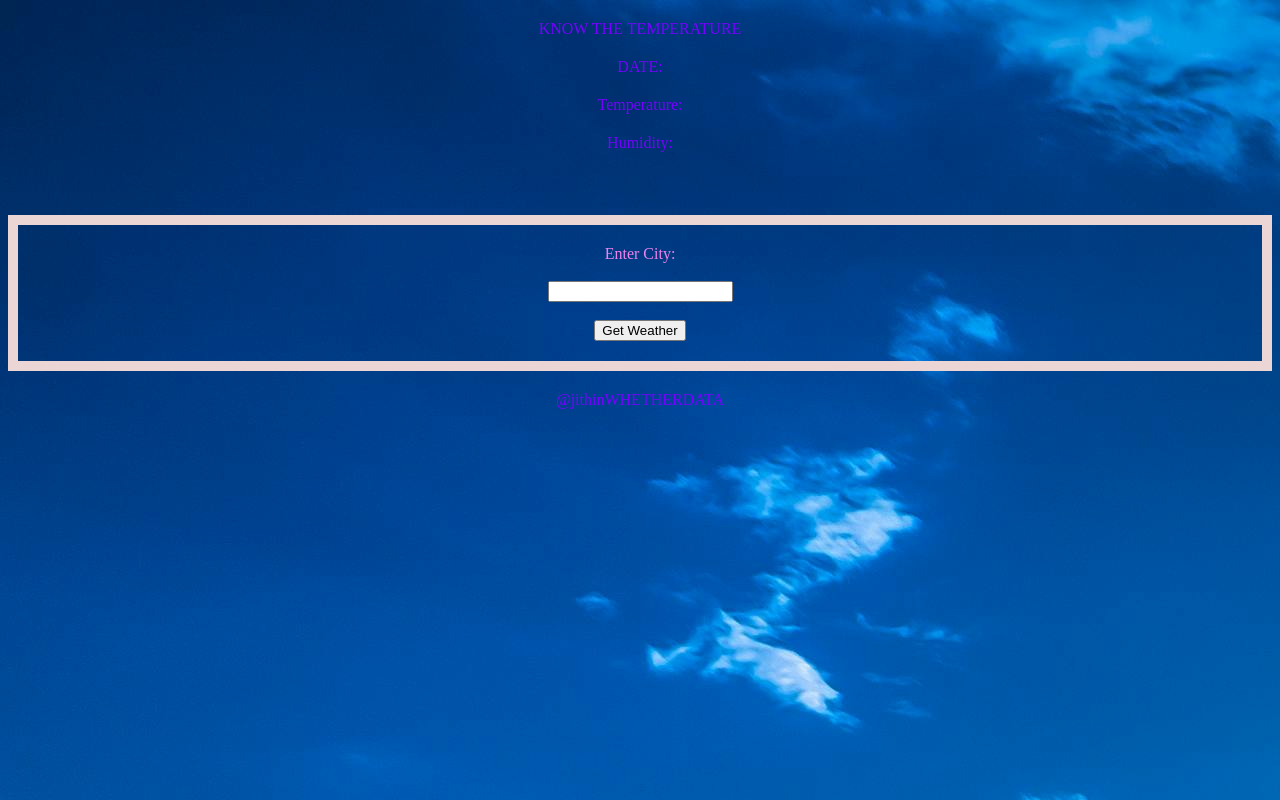
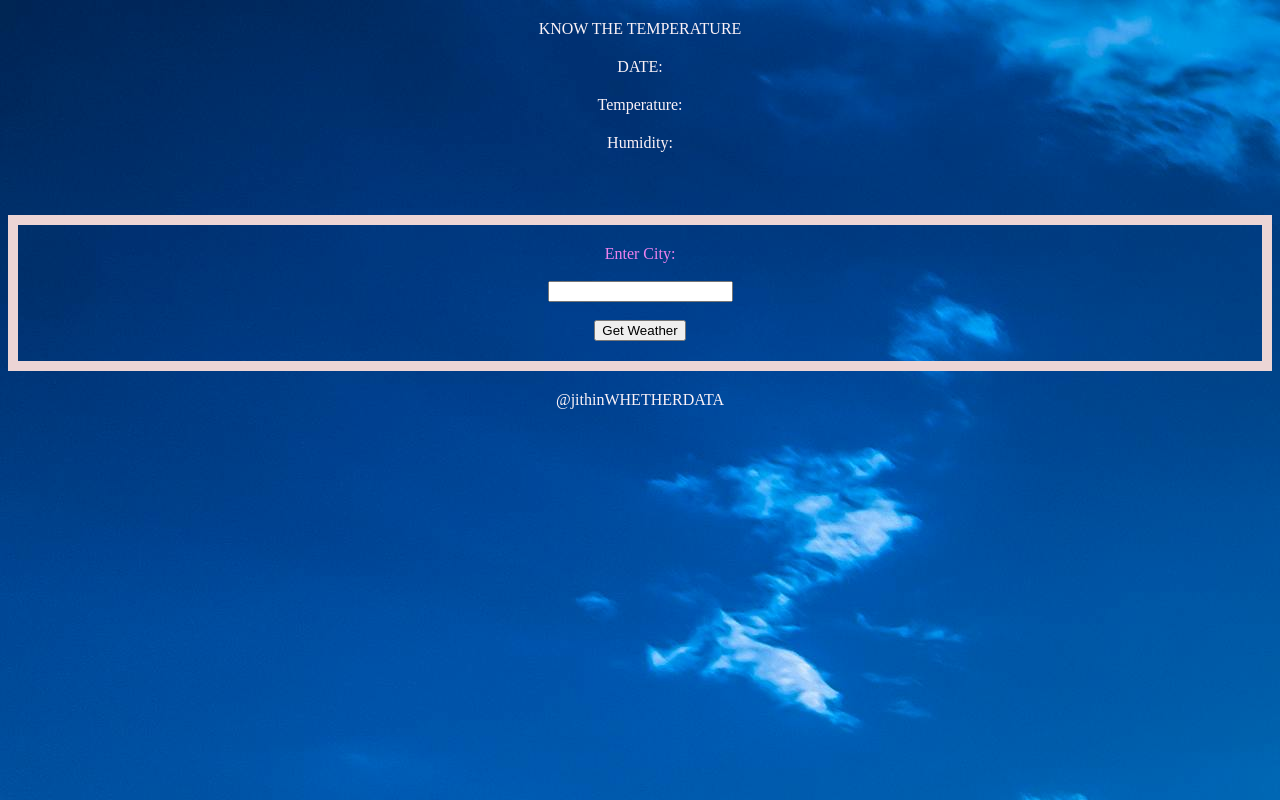
Before and after one commit to jithinabburi/WeatherTracking, a plain HTML site: page index.html in a window 1280 px wide. Drawn offline with Linux system fonts and the light colour scheme.

Commit message:
fourthcom

```diff
--- a/styles.css
+++ b/styles.css
@@ -4,8 +4,8 @@ body {
 }
 
 p {
-    color: rgb(119, 0, 255);git add
-    font-size: 40px;
+    color: rgb(251, 242, 247);git add
+    font-size: 50px;
     margin: 20px;
 }
 
@@ -18,3 +18,4 @@ label {
     margin-top: 5%;
     padding: 20px;
 }
+git
```
